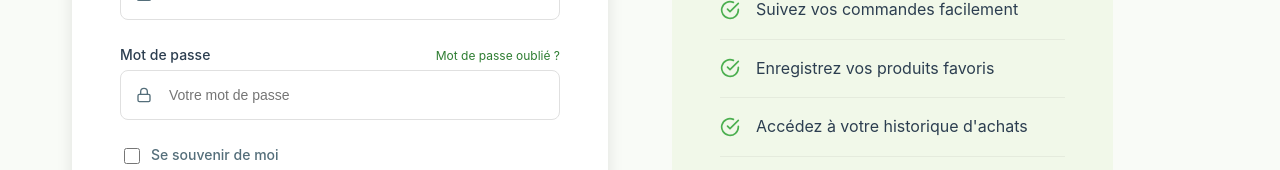
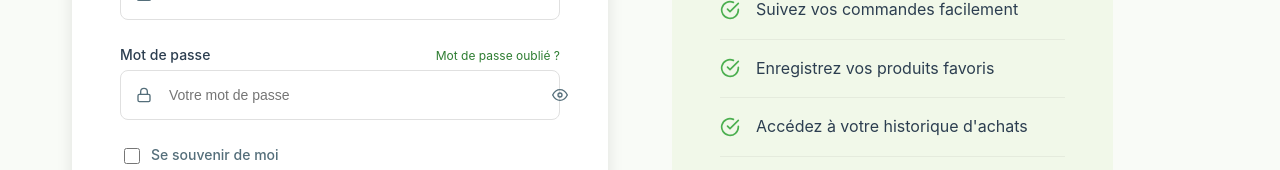
Before and after one commit to Yanlry/monsavonvert-frontend, a Next.js app: page /login in a window 1280 px wide. Shown: the part 557-727 px from the top of the page. Built offline with nearby package versions, Linux system fonts and the light colour scheme; no server answers.

Commit message:
possibilite de voir mot de passe

```diff
--- a/pages/login.js
+++ b/pages/login.js
@@ -8,12 +8,13 @@
 import { UserContext } from "../context/UserContext";
 import { useRouter } from "next/router";
 import Header from "../components/Header";
-import Footer from "../components/Footer"; // NOUVEAU: Import du composant Footer
+import Footer from "../components/Footer";
 
 export default function Login() {
   const router = useRouter();
   const { setUser } = useContext(UserContext);
-  // États
+
+  // États existants
   const [email, setEmail] = useState("");
   const [password, setPassword] = useState("");
   const [error, setError] = useState("");
@@ -21,7 +22,17 @@
   const [isClient, setIsClient] = useState(false);
   const [scrolled, setScrolled] = useState(false);
   const [cartCount, setCartCount] = useState(0);
+
+  // NOUVEAU: État pour gérer l'affichage du mot de passe
+  const [showPassword, setShowPassword] = useState(false);
+
   const API_URL = process.env.NEXT_PUBLIC_API_URL;
+
+  // NOUVEAU: Fonction pour basculer l'affichage du mot de passe
+  const togglePasswordVisibility = () => {
+    setShowPassword(!showPassword);
+    console.log("Visibilité du mot de passe:", !showPassword);
+  };
 
   // Effet pour l'initialisation côté client
   useEffect(() => {
@@ -340,6 +351,7 @@
                           Mot de passe oublié ?
                         </a>
                       </div>
+                      {/* MODIFIÉ: Ajout du bouton pour afficher/masquer le mot de passe */}
                       <div className={styles.inputWrapper}>
                         <svg
                           xmlns="http://www.w3.org/2000/svg"
@@ -363,13 +375,54 @@
                           <path d="M7 11V7a5 5 0 0 1 10 0v4"></path>
                         </svg>
                         <input
-                          type="password"
+                          type={showPassword ? "text" : "password"} // Change le type selon l'état
                           id="password"
                           placeholder="Votre mot de passe"
                           value={password}
                           onChange={(e) => setPassword(e.target.value)}
                           required
                         />
+                        {/* NOUVEAU: Bouton pour afficher/masquer le mot de passe */}
+                        <button
+                          type="button"
+                          className={styles.passwordToggle}
+                          onClick={togglePasswordVisibility}
+                          aria-label={showPassword ? "Masquer le mot de passe" : "Afficher le mot de passe"}
+                        >
+                          {showPassword ? (
+                            // Icône œil fermé (masquer)
+                            <svg
+                              xmlns="http://www.w3.org/2000/svg"
+                              width="16"
+                              height="16"
+                              viewBox="0 0 24 24"
+                              fill="none"
+                              stroke="currentColor"
+                              strokeWidth="2"
+                              strokeLinecap="round"
+                              strokeLinejoin="round"
+                            >
+                              <path d="M17.94 17.94A10.07 10.07 0 0 1 12 20c-7 0-11-8-11-8a18.45 18.45 0 0 1 5.06-5.94M9.9 4.24A9.12 9.12 0 0 1 12 4c7 0 11 8 11 8a18.5 18.5 0 0 1-2.16 3.19m-6.72-1.07a3 3 0 1 1-4.24-4.24"></path>
+                              <line x1="1" y1="1" x2="23" y2="23"></line>
+                            </svg>
+                          ) : (
+                            // Icône œil ouvert (afficher)
+                            <svg
+                              xmlns="http://www.w3.org/2000/svg"
+                              width="16"
+                              height="16"
+                              viewBox="0 0 24 24"
+                              fill="none"
+                              stroke="currentColor"
+                              strokeWidth="2"
+                              strokeLinecap="round"
+                              strokeLinejoin="round"
+                            >
+                              <path d="M1 12s4-8 11-8 11 8 11 8-4 8-11 8-11-8-11-8z"></path>
+                              <circle cx="12" cy="12" r="3"></circle>
+                            </svg>
+                          )}
+                        </button>
                       </div>
                     </div>
 
--- a/styles/login.module.css
+++ b/styles/login.module.css
@@ -64,6 +64,69 @@
   font-weight: 400;
   -webkit-font-smoothing: antialiased;
   -moz-osx-font-smoothing: grayscale;
+}
+
+/* NOUVEAU: Styles pour le bouton afficher/masquer mot de passe */
+.passwordToggle {
+  position: absolute;
+  right: var(--spacing-md);
+  top: 50%;
+  transform: translateY(-50%);
+  background: none;
+  border: none;
+  padding: var(--spacing-xs);
+  cursor: pointer;
+  color: var(--color-text-light);
+  transition: all var(--transition-fast);
+  display: flex;
+  align-items: center;
+  justify-content: center;
+  border-radius: var(--radius-sm);
+  z-index: 2; /* Pour être au-dessus de l'input */
+}
+
+/* Effet au survol du bouton */
+.passwordToggle:hover {
+  color: var(--color-primary);
+  background-color: rgba(46, 125, 50, 0.1);
+  transform: translateY(-50%) scale(1.1);
+}
+
+/* Effet au clic du bouton */
+.passwordToggle:active {
+  transform: translateY(-50%) scale(0.95);
+  background-color: rgba(46, 125, 50, 0.2);
+}
+
+/* Focus pour l'accessibilité (navigation au clavier) */
+.passwordToggle:focus {
+  outline: 2px solid var(--color-primary);
+  outline-offset: 2px;
+  color: var(--color-primary);
+}
+
+/* Animation subtile lors du changement d'état */
+.passwordToggle svg {
+  transition: all var(--transition-fast);
+}
+
+/* Modification de l'input pour laisser de la place au bouton */
+.inputWrapper input[type="password"],
+.inputWrapper input[type="text"] {
+  padding-right: calc(var(--spacing-md) * 3.5); /* Plus d'espace à droite pour le bouton */
+}
+
+/* Responsive : ajustement pour mobile */
+@media (max-width: 576px) {
+  .passwordToggle {
+    right: var(--spacing-sm);
+    padding: var(--spacing-xs);
+  }
+
+  .inputWrapper input[type="password"],
+  .inputWrapper input[type="text"] {
+    padding-right: calc(var(--spacing-md) * 3); /* Moins d'espace sur mobile */
+  }
 }
 
 .resetMargins {
```
